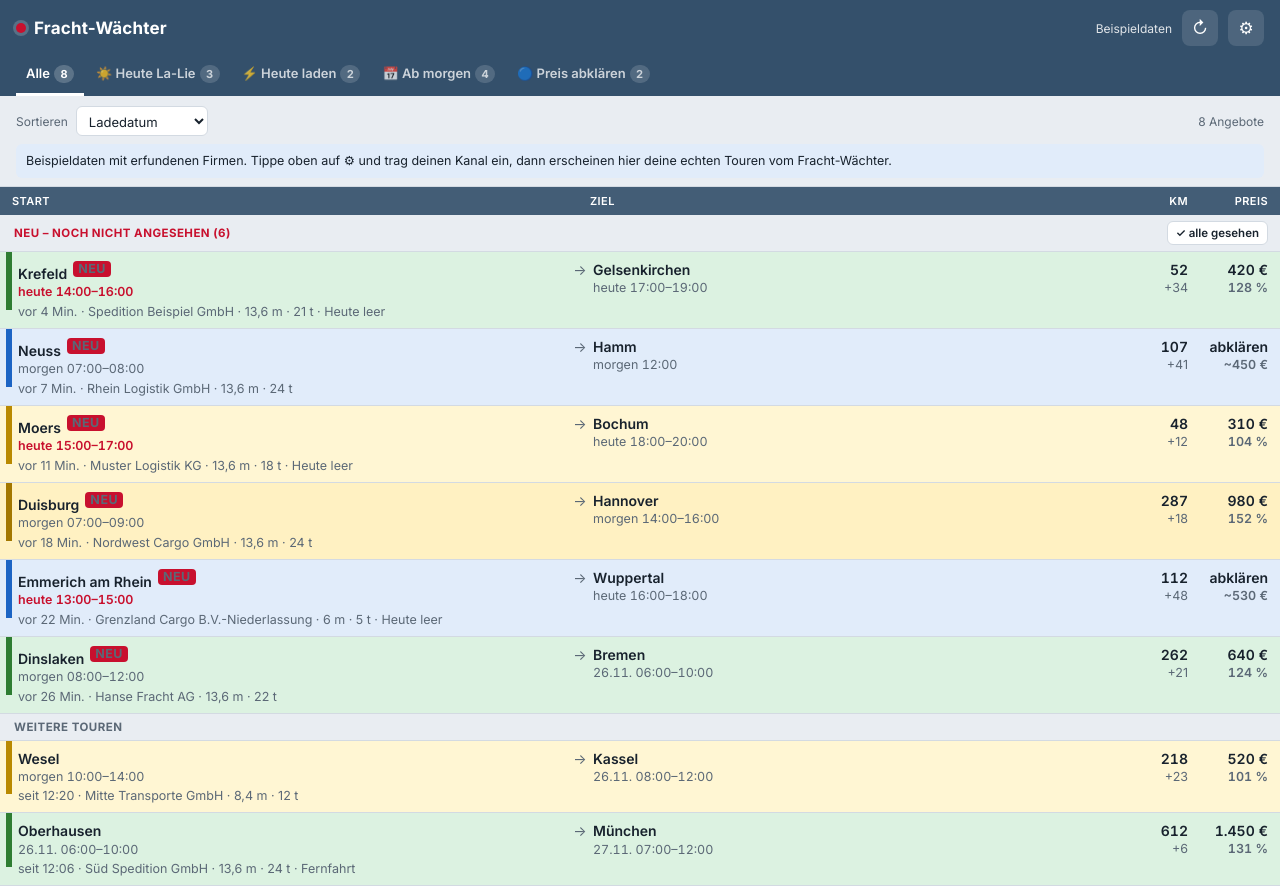
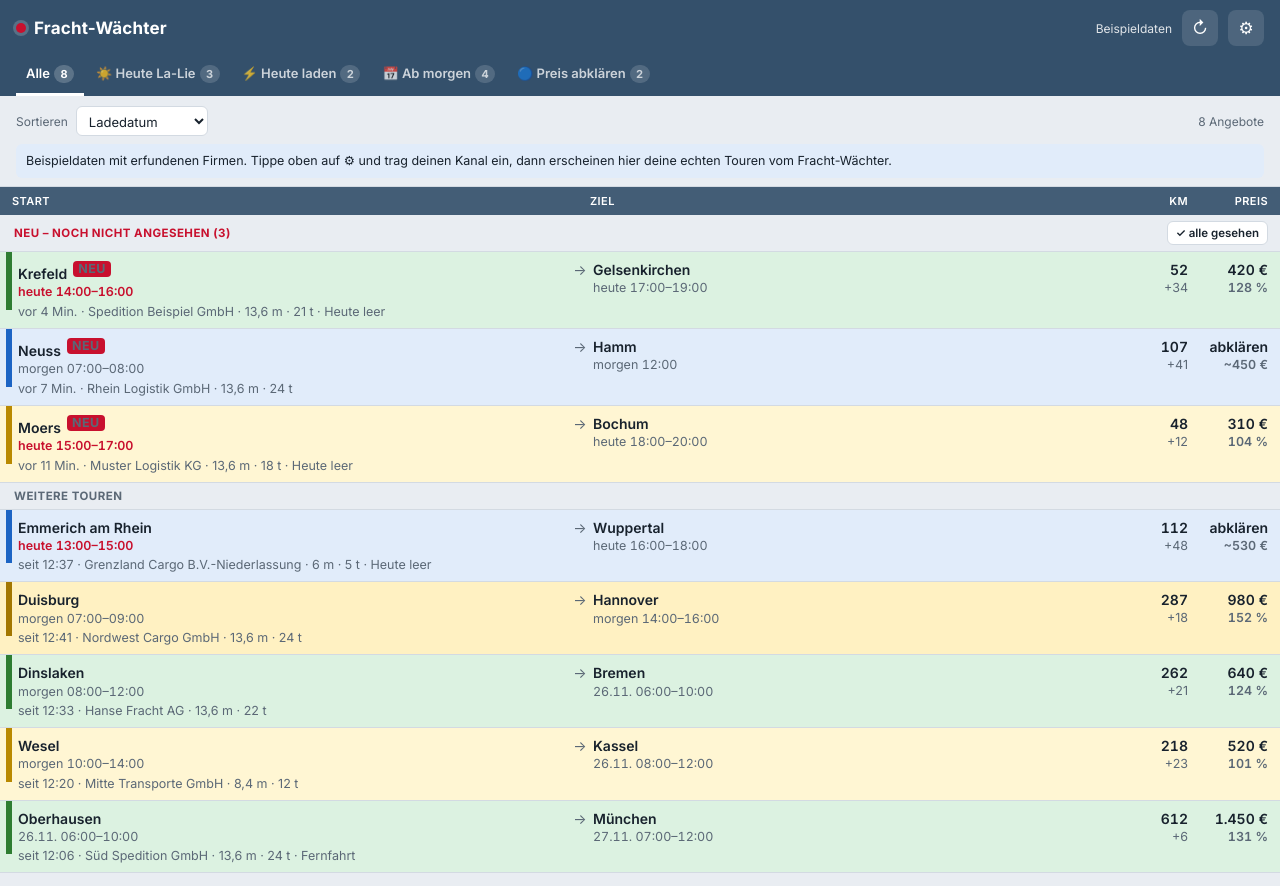
Before and after one commit to zoranovic94/Fracht, a plain HTML site: page index.html in a window 1280 px wide. Drawn offline with Linux system fonts and the light colour scheme.

Commit message:
NEU verschwindet nach 15 Minuten von selbst
Co-Authored-By: Claude Opus 5.5 <noreply@anthropic.com>
Claude-Session: https://claude.ai/code/session_01CBZNsc86tjysCV3teyg8Ag

```diff
--- a/index.html
+++ b/index.html
@@ -306,7 +306,7 @@ function angeboteAus(ereignisse) {
 
 <script>
 (function () {
-  const APP_VERSION = '1.9 (24.11.)';
+  const APP_VERSION = '2.0 (24.11.)';
   const $ = (id) => document.getElementById(id);
   const h = (tag, attrs, ...kinder) => {
     const el = document.createElement(tag);
@@ -357,8 +357,8 @@ function angeboteAus(ereignisse) {
   // ---------- Zustand ----------
   let angebote = [], live = false, stand = null, reiter = lies('reiter3', 'alle'), sortierung = lies('sort', 'laden'), offen = null;
   // „NEU“ = kam an, seit du die App zuletzt verlassen hast
-  // „NEU“ = in den letzten 30 Minuten reingekommen und noch nicht angetippt – egal ob die App dabei offen war oder nicht
-  const NEU_MINUTEN = 30;
+  // „NEU“ = in den letzten 15 Minuten reingekommen und noch nicht angetippt – egal ob die App dabei offen war oder nicht
+  const NEU_MINUTEN = 15;
   let gelesen = {};
   try { gelesen = JSON.parse(lies('gelesen', '{}')) || {}; } catch (e) { gelesen = {}; }
   const istNeu = (a) => !gelesen[a.id] && Date.now() - a.zeit < NEU_MINUTEN * 60000;
```
